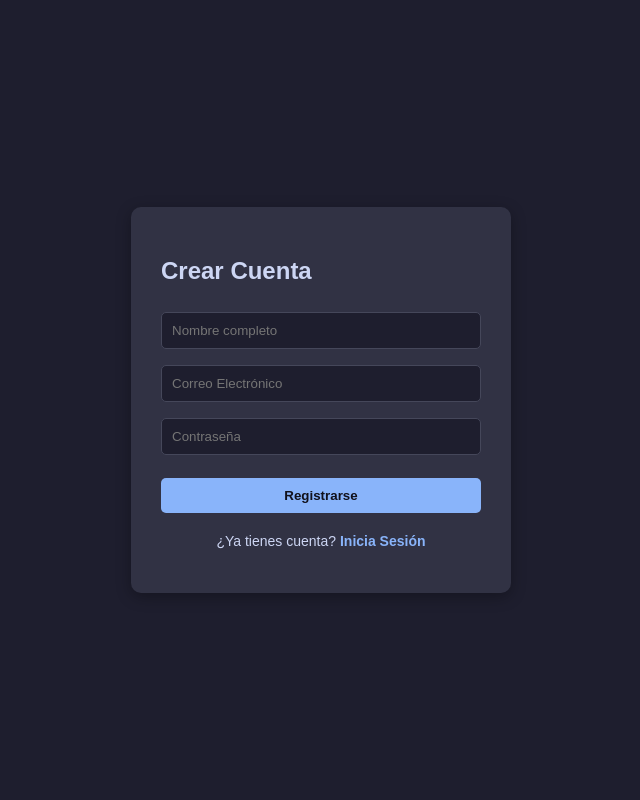
After one commit to jeannn1902/M2S1_Proyecto_Agenda_Personal, a Python web app: template templates/registro.html in a window 1280 px wide. The commit adds this page. Shown: the whole page, without its empty margins (319-959 px from the left). Run offline with Jinja, Linux system fonts and the light colour scheme; the template is opened without the code that fills it, so the values that code supplies are empty.

Commit message:
New archives: login.html, registro.html, style.css...

```diff
--- /dev/null
+++ b/static/style.css
@@ -0,0 +1,57 @@
+/* ================================================== BODY ================================================== */
+body {
+    font-family: Arial, sans-serif;
+    background-color: #1e1e2e;
+    color: #cdd6f4;
+    display: flex;
+    justify-content: center;
+    align-items: center;
+    min-height: 100vh;
+    margin: 0;
+}
+
+/* ================================================ GENERAL ================================================ */
+.contenedor {
+    background-color: #313244;
+    padding: 30px;
+    border-radius: 10px;
+    box-shadow: 0 4px 15px rgba(0, 0, 0, 0.3);
+    width: 320px;
+}
+
+input {
+    width: 100%;
+    padding: 10px;
+    margin: 8px 0;
+    box-sizing: border-box;
+    border: 1px solid #45475a;
+    border-radius: 5px;
+    background-color: #1e1e2e;
+    color: #cdd6f4;
+}
+
+/* Botón principal */
+button {
+    width: 100%;
+    padding: 10px;
+    margin-top: 15px;
+    background-color: #89b4fa;
+    color: #11111b;
+    border: none;
+    border-radius: 5px;
+    font-weight: bold;
+    cursor: pointer;
+}
+
+/* Enlace de registro */
+.texto-enlace {
+    text-align: center;
+    margin-top: 20px;
+    font-size: 14px;
+}
+
+.texto-enlace a {
+    color: #89b4fa;
+    text-decoration: none;
+    font-weight: bold;
+}
--- /dev/null
+++ b/templates/registro.html
@@ -0,0 +1,38 @@
+<!DOCTYPE html>
+<html lang="es">
+
+<head>
+    <meta charset="UTF-8">
+    <meta name="viewport" content="width=device-width, initial-scale=1.0">
+    <title>Agenda Personal - Registro</title>
+    <link rel="stylesheet" href="{{ url_for('static', filename='style.css') }}">
+</head>
+
+<body>
+    <div class="contenedor">
+        <h2>Crear Cuenta</h2>
+        <form action="/registro" method="POST">
+            <input
+                type="text"
+                name="nombre"
+                placeholder="Nombre completo"
+                required>
+
+            <input
+                type="email"
+                name="correo"
+                placeholder="Correo Electrónico"
+                required>
+
+            <input
+                type="password"
+                name="password"
+                placeholder="Contraseña"
+                required>
+
+            <button type="submit">Registrarse</button>
+        </form>
+        <p class="texto-enlace">¿Ya tienes cuenta? <a href="/login">Inicia Sesión</a></p>
+    </div>
+</body>
+</html>
```
Also changed, not shown: base_datos/conexion_bd.py (deleted, +0 -43 lines), main.py (deleted, +0 -63 lines), templates/login.html (+1 -26 lines), README.md (deleted), agenda.db (added).
